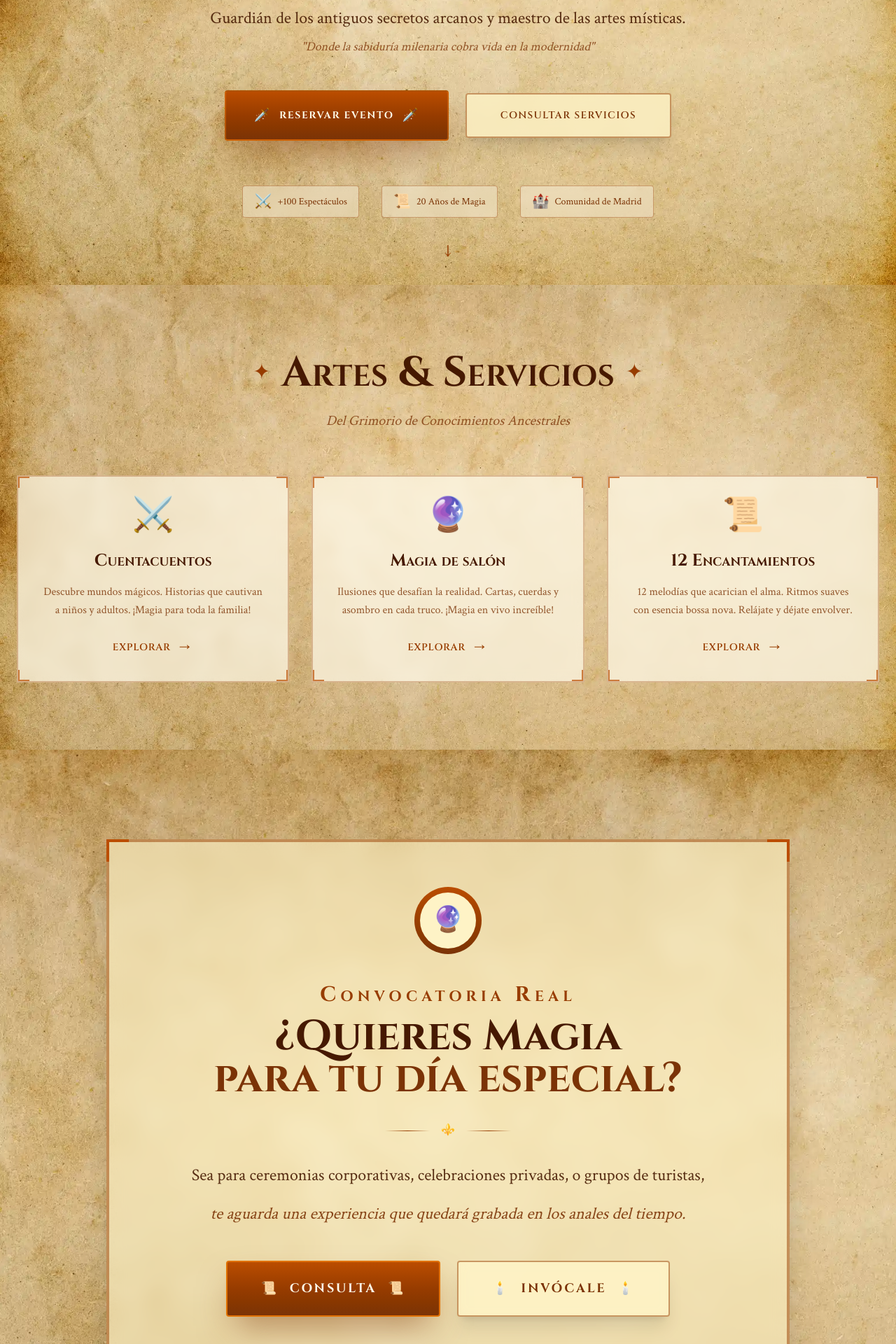
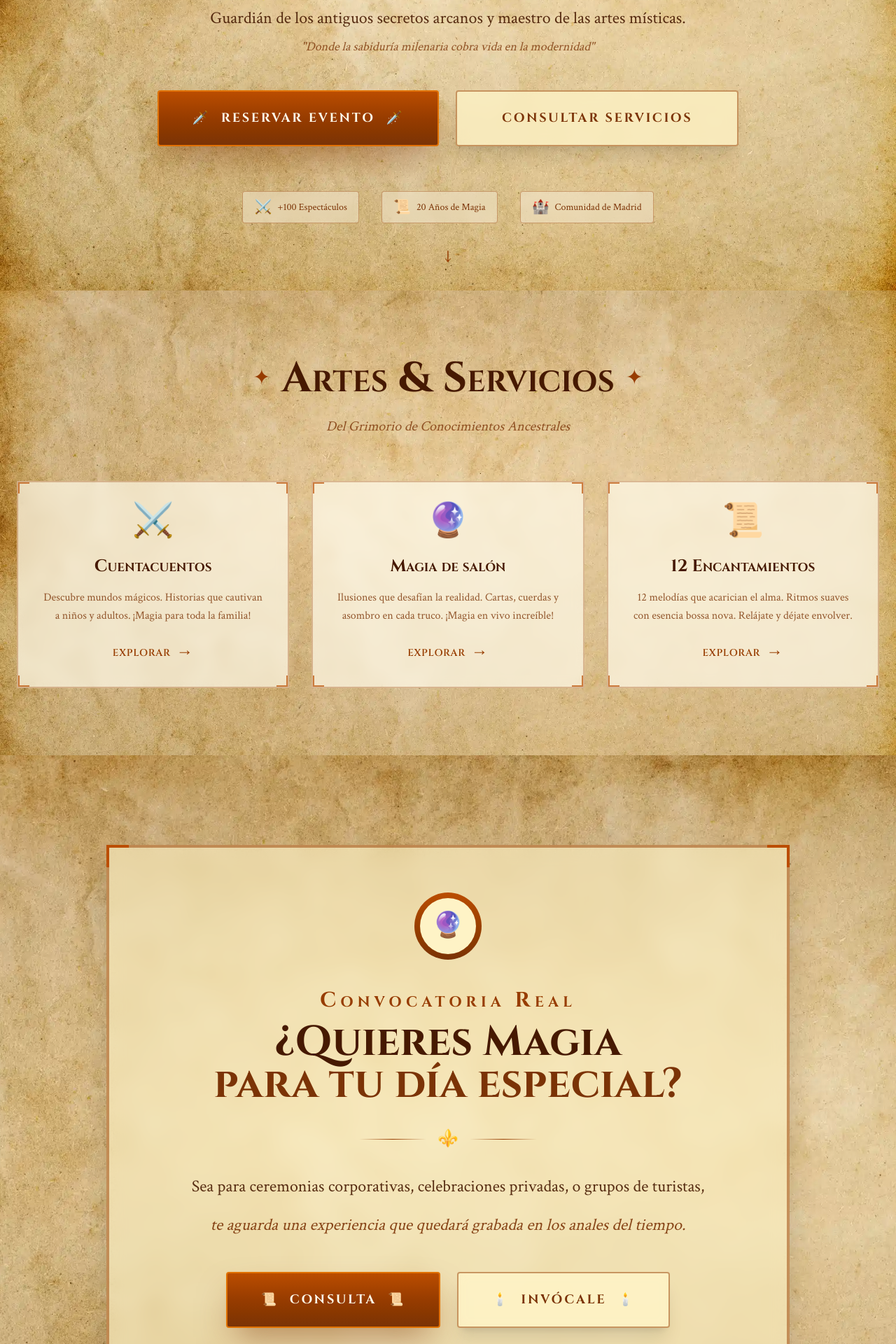
Before and after one commit to daVinciManuel/mago-mario-spa, a Next.js app in the folder frontend/: page / in a window 1280 px wide. Shown: the part 420-2340 px from the top of the page at 70% size. Built offline with nearby package versions, Linux system fonts and the light colour scheme.

Commit message:
feat(home): almost done refactoring

```diff
--- a/frontend/src/app/globals.css
+++ b/frontend/src/app/globals.css
@@ -1,4 +1,7 @@
 @import "tailwindcss";
+
+/* reset translate in firefox browsers */
+
 
 /* Configuración de fuentes personalizadas en Tailwind v4 */
 @theme {
--- a/frontend/src/app/page.tsx
+++ b/frontend/src/app/page.tsx
@@ -21,7 +21,6 @@ export default function HomePage() {
       <ServiceSection data={serviceSectionData} />
 
       <CtaSection data={ctaSectionData} />
-
     </main>
   );
 }
--- a/frontend/src/components/sections/CtaSection.tsx
+++ b/frontend/src/components/sections/CtaSection.tsx
@@ -1,7 +1,7 @@
 import { OldPaperBg } from "../ui/OldPaperBg"
-import Link from "next/link"
 import { CornersDecoration } from "../ui/CornersDecoration"
 import { CtaSectionData } from "./CtaSection.types"
+import { CtaButton } from "../ui/CtaButton"
 interface CtaProps {
   data: CtaSectionData;
 }
@@ -21,7 +21,7 @@ export const CtaSection = ({ data }: CtaProps) =>
         <CornersDecoration size='big' />
 
         <div className="text-center">
-          {/* Medieval seal */}
+          {/* Medieval icon */}
           <div className="mb-8 inline-block">
             <div className="relative w-24 h-24 mx-auto">
               <div className="absolute inset-0 rounded-full bg-gradient-to-b from-amber-700 to-amber-900"></div>
@@ -43,9 +43,9 @@ export const CtaSection = ({ data }: CtaProps) =>
 
           {/* Medieval decorative divider */}
           <div className="flex items-center justify-center gap-4 my-8">
-            <div className="h-px w-16 bg-gradient-to-r from-transparent via-amber-800 to-transparent"></div>
-            <span className="text-amber-800">⚜️</span>
-            <div className="h-px w-16 bg-gradient-to-r from-transparent via-amber-800 to-transparent"></div>
+            <div className="h-px w-16 md:w-24 bg-gradient-to-r from-transparent via-amber-800 to-transparent"></div>
+            <span className="text-amber-800 md:text-2xl">⚜️</span>
+            <div className="h-px w-16 md:w-24 bg-gradient-to-r from-transparent via-amber-800 to-transparent"></div>
           </div>
 
           <p className="text-xl md:text-2xl text-amber-950/90 mb-12 max-w-3xl mx-auto font-crimson leading-relaxed">
@@ -57,26 +57,8 @@ export const CtaSection = ({ data }: CtaProps) =>
 
           {/* Medieval action buttons */}
           <div className="flex flex-col sm:flex-row gap-6 justify-center items-center mb-8">
-            <Link
-              href={data.cta[0].link}
-              className="group relative px-12 py-6 bg-gradient-to-b from-amber-700 via-amber-800 to-amber-900 text-amber-50 text-lg font-bold rounded-sm overflow-hidden transition-all duration-300 hover:scale-105 shadow-2xl shadow-amber-900/50 border-2 border-amber-600 font-cinzel tracking-[0.15em]"
-            >
-              <span className="relative z-10 flex items-center gap-4 uppercase">
-                <span>{data.cta[0].emoji}</span>
-                {data.cta[0].text}
-                <span>{data.cta[0].emoji}</span>
-              </span>
-              <div className="absolute inset-0 bg-gradient-to-t from-transparent via-amber-500/20 to-amber-400/40 opacity-0 group-hover:opacity-100 transition-opacity"></div>
-            </Link>
-
-            <Link
-              href={data.cta[1].link}
-              className="px-12 py-6 bg-amber-100/80 text-amber-900 text-lg font-bold rounded-sm border-2 border-amber-800/50 backdrop-blur-sm hover:bg-amber-50 hover:border-amber-800 transition-all duration-300 uppercase shadow-xl flex items-center gap-4 font-cinzel tracking-[0.15em]"
-            >
-              <span>{data.cta[1].emoji}</span>
-              {data.cta[1].text}
-              <span>{data.cta[1].emoji}</span>
-            </Link>
+            <CtaButton data={data.cta[0]} type="primary" />
+            <CtaButton data={data.cta[1]} type="secondary" />
           </div>
 
           {/* Medieval seal of guarantee */}
--- a/frontend/src/components/sections/CtaSection.types.ts
+++ b/frontend/src/components/sections/CtaSection.types.ts
@@ -1,8 +1,4 @@
-interface CTAButton {
-  link: string;
-  text: string;
-  emoji: string;
-}
+import { CTAButton } from "@/types/types";
 
 export interface CtaSectionData {
   icon: string;
--- a/frontend/src/components/sections/Hero.tsx
+++ b/frontend/src/components/sections/Hero.tsx
@@ -1,6 +1,6 @@
-import Link from "next/link"
 import { OldPaperBg } from "../ui/OldPaperBg"
 import { HeroSectionData } from "./Hero.types";
+import { CtaButton } from "../ui/CtaButton";
 
 interface HeroProps {
   data: HeroSectionData;
@@ -40,9 +40,9 @@ export const HeroSection = ({ data }: HeroProps) =>
 
       {/* Medieval decorative line */}
       <div className="flex items-center justify-center gap-4 mb-8">
-        <div className="h-px w-24 bg-gradient-to-r from-transparent via-amber-800 to-transparent"></div>
+        <div className="h-px w-16 md:w-24 bg-gradient-to-r from-transparent via-amber-800 to-transparent"></div>
         <span className="text-amber-800 text-2xl">✦</span>
-        <div className="h-px w-24 bg-gradient-to-r from-transparent via-amber-800 to-transparent"></div>
+        <div className="h-px w-16 md:w-24 bg-gradient-to-r from-transparent via-amber-800 to-transparent"></div>
       </div>
 
       {/* subtitulo 1 */}
@@ -56,28 +56,8 @@ export const HeroSection = ({ data }: HeroProps) =>
 
       {/* Medieval-style CTA Buttons */}
       <div className="flex flex-col sm:flex-row gap-6 justify-center items-center mb-16 select-none">
-        <Link
-          href={data.cta[0].link}
-          className="group relative px-10 py-5 bg-gradient-to-b from-amber-700 via-amber-800 to-amber-900 text-amber-50 font-bold rounded-sm overflow-hidden transition-all duration-300 hover:scale-105 shadow-2xl shadow-amber-900/50 border-2 border-amber-600/50 font-cinzel tracking-widest"
-        >
-          <span className="relative z-10 flex items-center gap-3 uppercase text-sm">
-            <span className="text-lg">{data.cta[0].emoji}</span>
-            {data.cta[0].text}
-            <span className="text-lg">{data.cta[0].emoji}</span>
-          </span>
-          <div className="absolute inset-0 bg-gradient-to-t from-amber-600/0 via-amber-500/20 to-amber-400/40 opacity-0 group-hover:opacity-100 transition-opacity"></div>
-        </Link>
-
-        <Link
-          href={data.cta[1].link}
-          className="px-10 py-5 bg-amber-100/80 text-amber-900 font-semibold rounded-sm border-2 border-amber-800/50 backdrop-blur-sm hover:bg-amber-50 hover:border-amber-800 transition-all duration-300 shadow-xl uppercase text-sm font-cinzel tracking-widest"
-        >
-          <span className='flex items-center gap-2'>
-            <span className="text-lg">{data.cta[1].emoji}</span>
-            {data.cta[1].text}
-            <span className="text-lg">{data.cta[1].emoji}</span>
-          </span>
-        </Link>
+        <CtaButton data={data.cta[0]} type="primary" />
+        <CtaButton data={data.cta[1]} type="secondary" />
       </div>
 
       {/* Medieval trust seals */}
--- a/frontend/src/components/sections/Hero.types.ts
+++ b/frontend/src/components/sections/Hero.types.ts
@@ -1,8 +1,4 @@
-interface CTAButton {
-  link: string;
-  text: string;
-  emoji: string;
-}
+import { CTAButton } from "@/types/types";
 
 interface TrustSeal {
   text: string;
--- a/frontend/src/components/sections/Services.tsx
+++ b/frontend/src/components/sections/Services.tsx
@@ -52,7 +52,7 @@ export const ServiceSection = ({ data }: ServiceProps) =>
                 className="inline-flex items-center gap-2 text-amber-800 font-semibold hover:text-amber-900 transition-colors uppercase text-sm tracking-wider font-cinzel"
               >
                 <span>Explorar</span>
-                <span className="group-hover:translate-x-1 transition-transform text-2xl -translate-y-1">→</span>
+                <span className="group-hover:translate-x-1 transition-transform text-2xl -translate-y-1 ">→</span>
               </Link>
             </div>
           </div>
--- /dev/null
+++ b/frontend/src/components/ui/CtaButton.tsx
@@ -0,0 +1,31 @@
+import Link from "next/link"
+import { CtaButtonData } from "@/types/types"
+interface Props {
+  data: CtaButtonData;
+  type: 'primary' | 'secondary';
+}
+export const CtaButton = ({ data, type }: Props) =>
+  type === 'primary' ?
+    (
+      <Link
+        href={data.link}
+        className="group relative px-12 py-6 bg-gradient-to-b from-amber-700 via-amber-800 to-amber-900 text-amber-50 text-lg font-bold rounded-sm overflow-hidden transition-all duration-300 hover:scale-105 shadow-2xl shadow-amber-900/50 border-2 border-amber-600 font-cinzel tracking-[0.15em]"
+      >
+        <span className="relative z-10 flex items-center gap-4 uppercase">
+          <span>{data.emoji}</span>
+          {data.text}
+          <span>{data.emoji}</span>
+        </span>
+        <div className="absolute inset-0 bg-gradient-to-t from-transparent via-amber-500/20 to-amber-400/40 opacity-0 group-hover:opacity-100 transition-opacity"></div>
+      </Link>
+    ) :
+    (
+      <Link
+        href={data.link}
+        className="px-12 py-6 bg-amber-100/80 text-amber-900 text-lg font-bold rounded-sm border-2 border-amber-800/50 backdrop-blur-sm hover:bg-amber-50 hover:border-amber-800 transition-all duration-300 uppercase shadow-xl flex items-center gap-4 font-cinzel tracking-[0.15em]"
+      >
+        <span>{data.emoji}</span>
+        {data.text}
+        <span>{data.emoji}</span>
+      </Link>
+    )
--- /dev/null
+++ b/frontend/src/types/types.ts
@@ -0,0 +1,5 @@
+export interface CtaButtonData {
+  link: string;
+  text: string;
+  emoji: string;
+}
```
Also changed, not shown: 1 other file (tests, documents, lock files or other folders).
